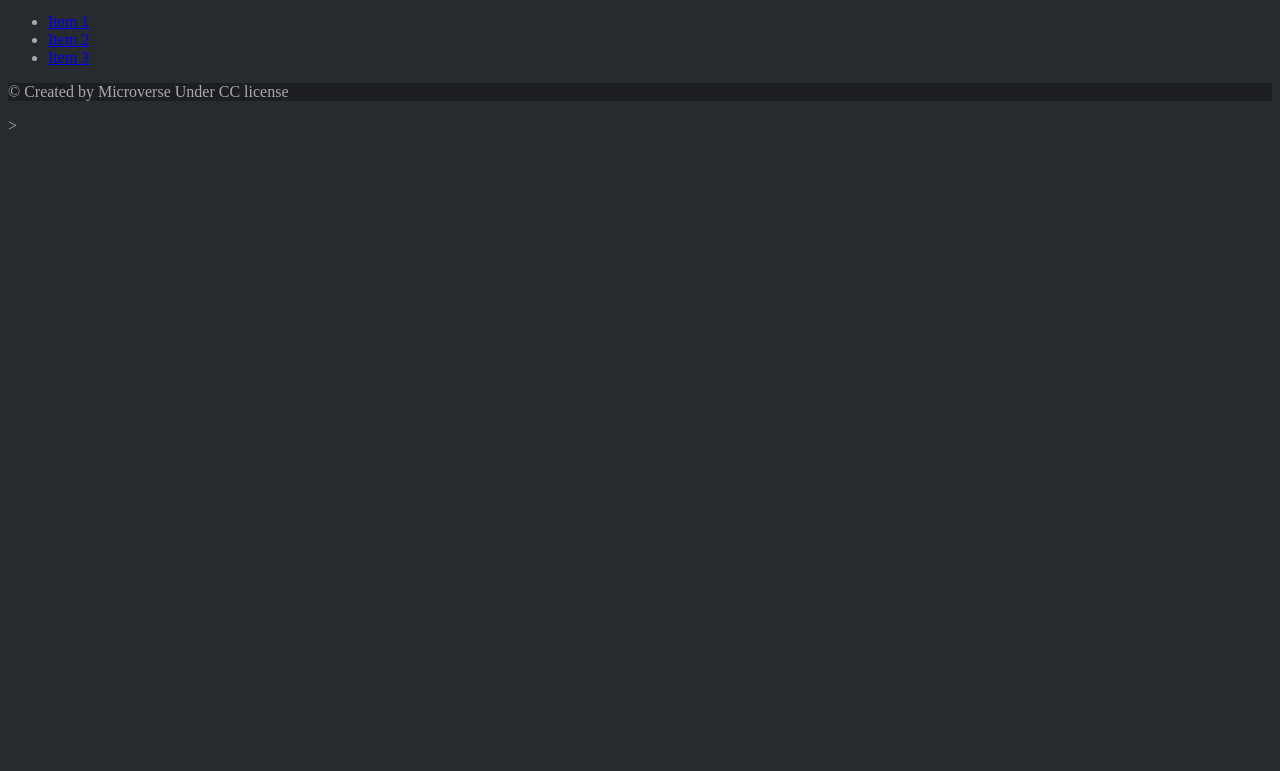
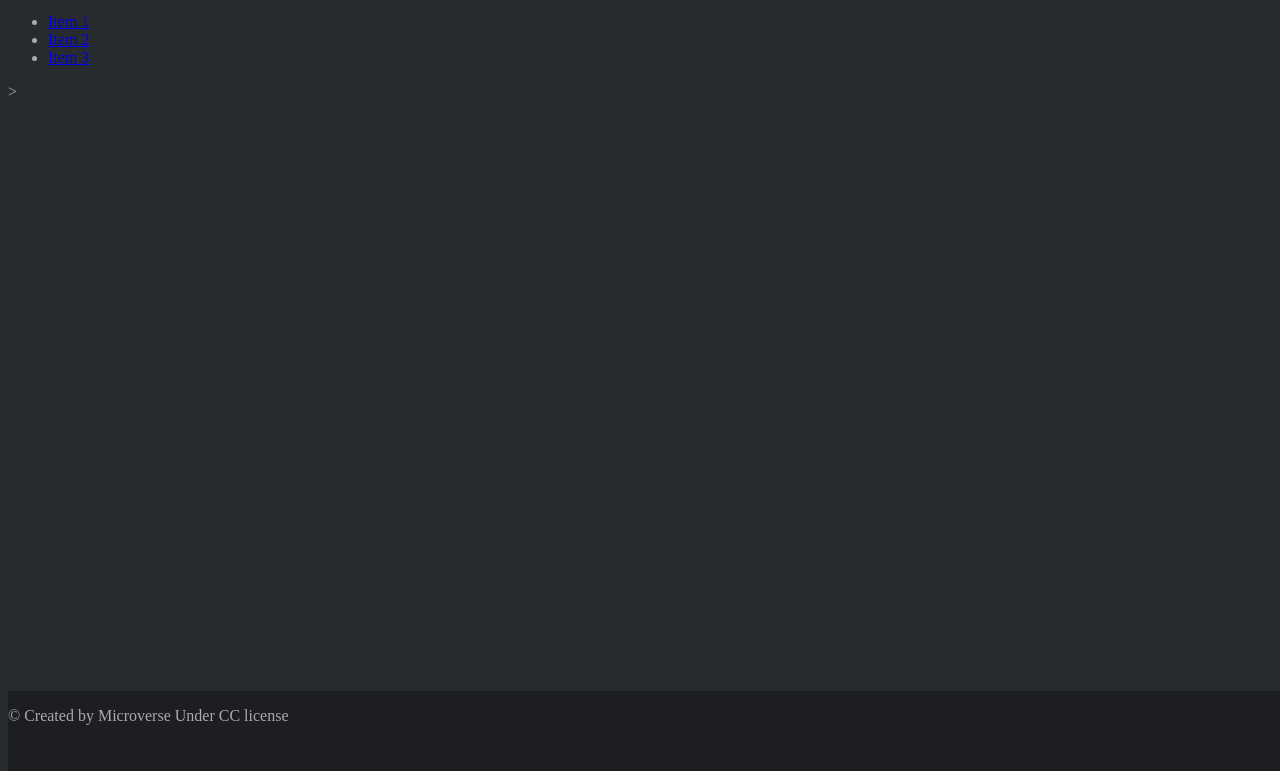
Before and after one commit to VelzckC0D3/Free_2_Playzone, a website built with webpack: page src/index.html in a window 1280 px wide. Shown: the part 29-800 px from the top of the page. Built offline with nearby package versions, Linux system fonts and the light colour scheme; files whose address does not match are found by name.

Commit message:
Add footer position to bottom

```diff
--- a/src/style.css
+++ b/src/style.css
@@ -4,5 +4,9 @@
 }
 
 footer {
+  position: fixed;
+  bottom: 0;
   background-color: #1c1e22;
+  height: 10%;
+  width: 100vw;
 }
```
